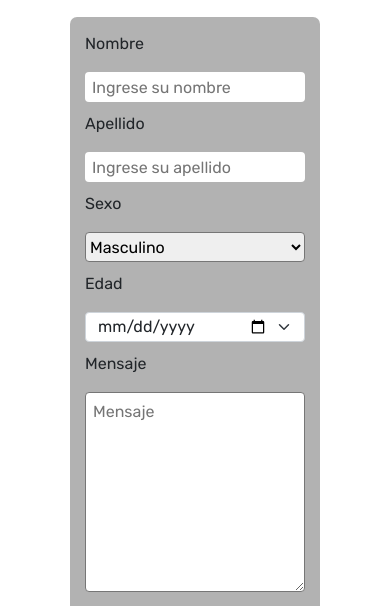
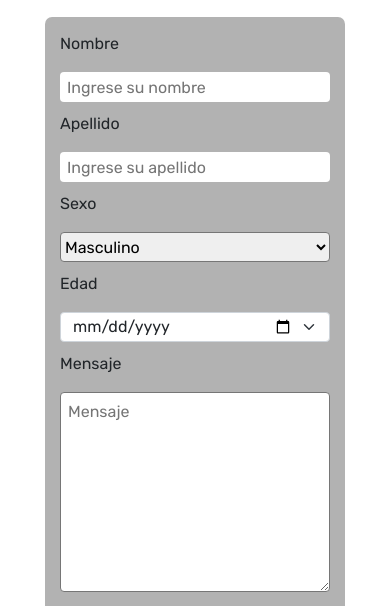
Before and after one commit to anrrid/Desafio-13---complementario, a website: page contact.html in a window 390 px wide. Shown: the part 230-836 px from the top of the page. Drawn offline with nearby package versions, Linux system fonts and the light colour scheme; files that its build step writes are made by us from their sources.

Commit message:
Modifiqued form

```diff
--- a/scss/_responsive.scss
+++ b/scss/_responsive.scss
@@ -63,17 +63,17 @@
         margin: 20px auto 20px auto;
 
         .form__frame {
-            max-width: 250px;
+            max-width: 300px;
             padding: 15px 15px;
         }
 
         .form__box {
-            max-width: 250px;
+            max-width: 300px;
             margin-left: 0;
         }
 
         input {
-            width: 220px;
+            width: 270px;
         }
 
         #inputDate .form-select {
@@ -81,7 +81,7 @@
         }
 
         #formTextArea textarea {
-            max-width: 220px;
+            max-width: 270px;
         }
 
         /*Grid*/
```
Also changed, not shown: css/main.css.
